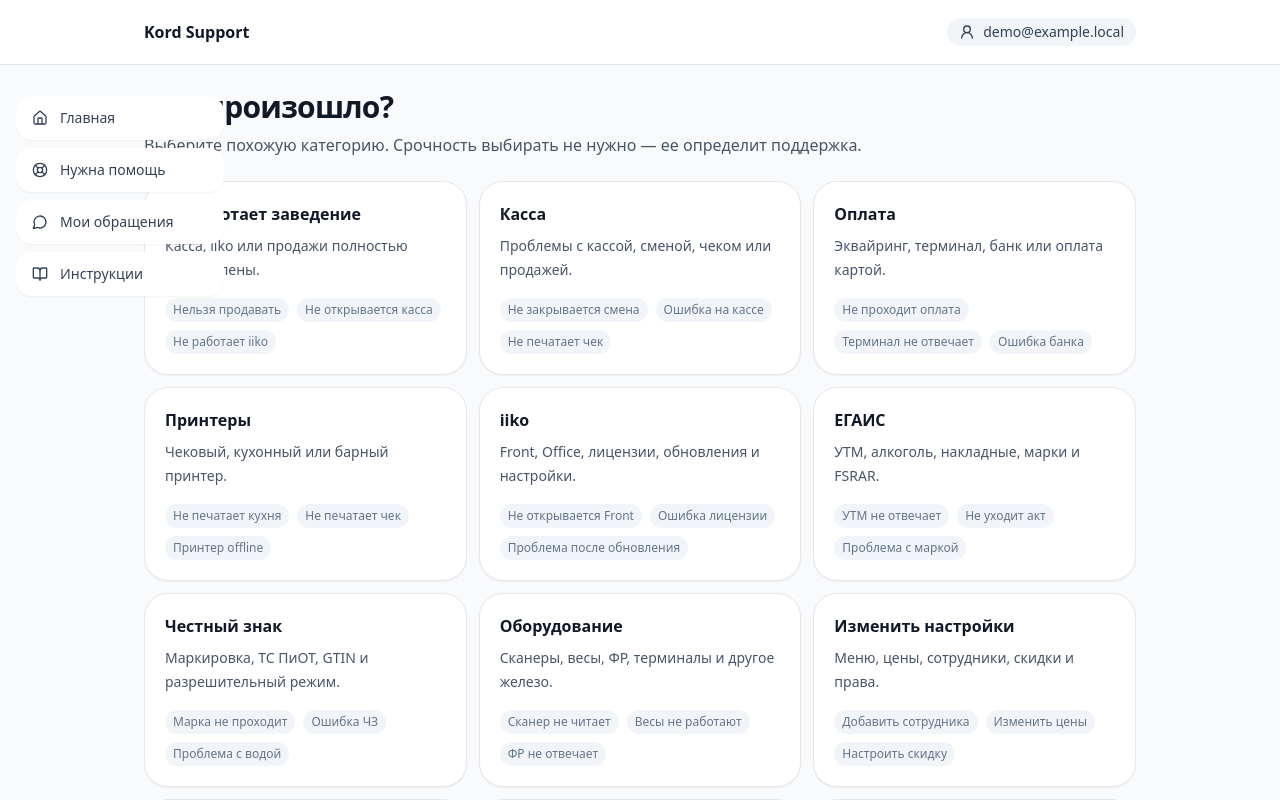
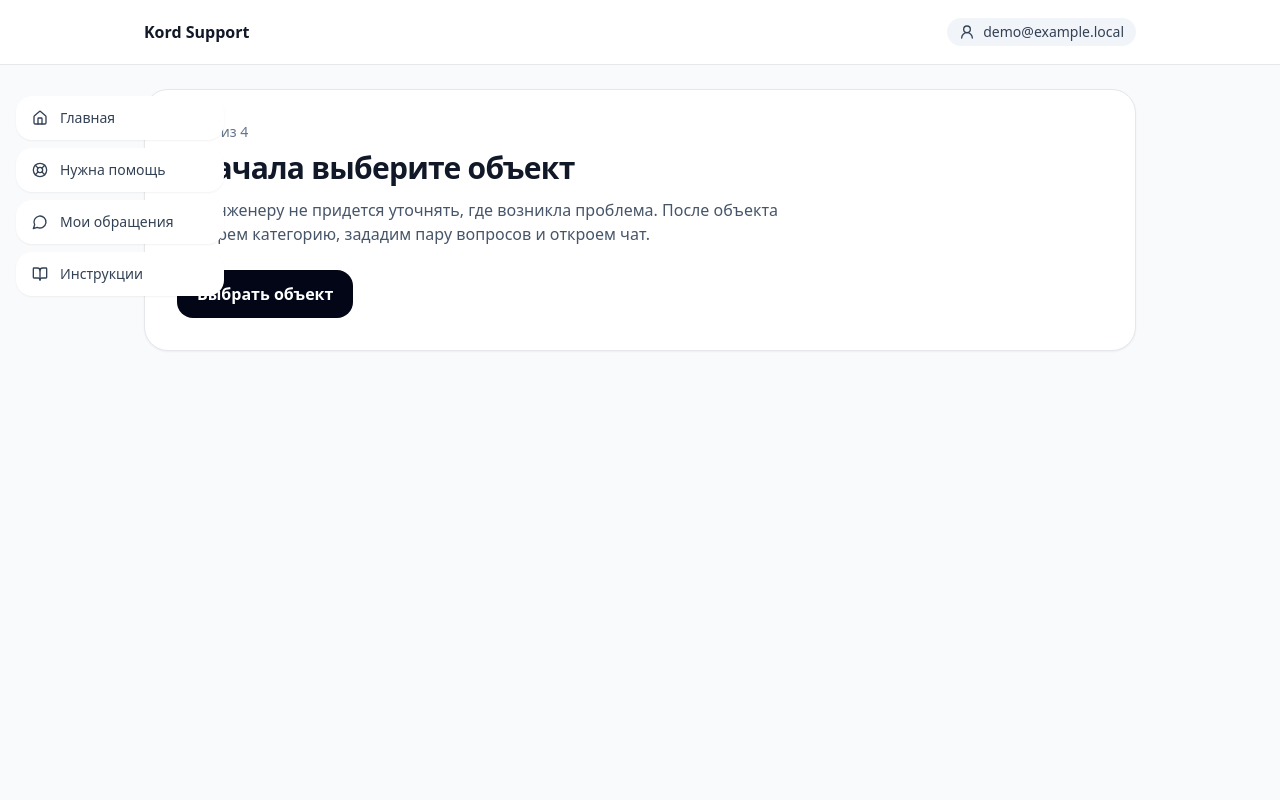
Before and after one commit to chrlie-droid/kord-support, a Next.js app in the folder frontend/: page /client/help in a window 1280 px wide. Shown: the top 800 px of the page. Built offline with nearby package versions, Linux system fonts and the light colour scheme.

Commit message:
Version 0.5.1: make help start with object selection

```diff
--- a/frontend/app/client/help/page.tsx
+++ b/frontend/app/client/help/page.tsx
@@ -1,29 +1,16 @@
 import Link from 'next/link';
 
 import { ClientShell } from '@/components/client-shell';
-import { ticketCategories } from '@/lib/ticket-categories';
 
 export default function ClientHelpPage() {
   return (
     <ClientShell>
-      <div className="mb-6">
-        <h1 className="text-3xl font-bold tracking-tight">Что произошло?</h1>
-        <p className="mt-2 text-slate-600">Выберите похожую категорию. Срочность выбирать не нужно — ее определит поддержка.</p>
-      </div>
-
-      <div className="grid gap-3 md:grid-cols-2 xl:grid-cols-3">
-        {ticketCategories.map((category) => (
-          <Link key={category.key} href={`/client/help/${category.key}`} className="rounded-3xl border bg-white p-5 shadow-sm transition hover:shadow-md">
-            <div className="font-semibold">{category.title}</div>
-            <p className="mt-2 text-sm leading-6 text-slate-600">{category.description}</p>
-            <div className="mt-4 flex flex-wrap gap-2">
-              {category.examples.slice(0, 3).map((example) => (
-                <span key={example} className="rounded-full bg-slate-100 px-2 py-1 text-xs text-slate-500">{example}</span>
-              ))}
-            </div>
-          </Link>
-        ))}
-      </div>
+      <section className="rounded-3xl border bg-white p-6 shadow-sm md:p-8">
+        <p className="text-sm text-slate-500">Шаг 1 из 4</p>
+        <h1 className="mt-2 text-3xl font-bold tracking-tight">Сначала выберите объект</h1>
+        <p className="mt-3 max-w-2xl text-slate-600">Так инженеру не придется уточнять, где возникла проблема. После объекта выберем категорию, зададим пару вопросов и откроем чат.</p>
+        <Link href="/client/help/object" className="mt-6 inline-flex rounded-2xl bg-slate-950 px-5 py-3 font-semibold text-white">Выбрать объект</Link>
+      </section>
     </ClientShell>
   );
 }
```
